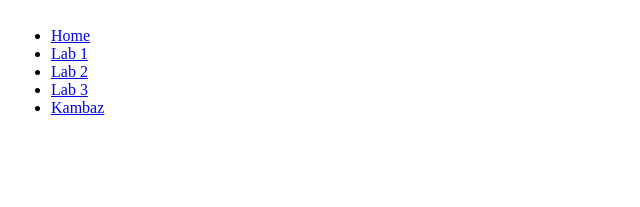
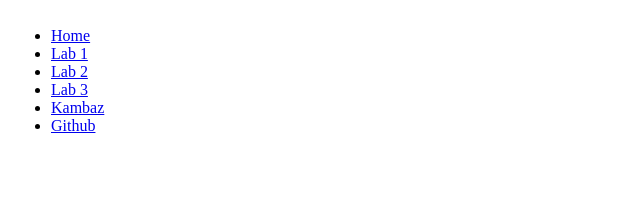
Before and after one commit to miguelit07/kambas-next-js-cs4550-fa25, a Next.js app: page /Labs in a window 1280 px wide. Shown: the top 207 px of the page, without its empty margins (0-640 px from the left). Built offline with nearby package versions, Linux system fonts and the light colour scheme.

Commit message:
added name

```diff
--- a/app/Labs/TOC.tsx
+++ b/app/Labs/TOC.tsx
@@ -27,6 +27,11 @@ export default function TOC() {
           Kambaz
         </Link>
       </li>
+      <li>
+        <Link href="https://github.com/miguelit07/kambas-next-js-cs4550-fa25" id="wd-github">
+          Github{" "}
+        </Link>
+      </li>
     </ul>
   );
 }
--- a/app/Labs/page.tsx
+++ b/app/Labs/page.tsx
@@ -4,6 +4,7 @@ export default function Labs() {
     <html>
       <body>
         <div id="wd-labs">
+          <h1>Miguel Bonela Oliveira</h1>
           <h1>Labs</h1>
           <ul>
             <li>
```
